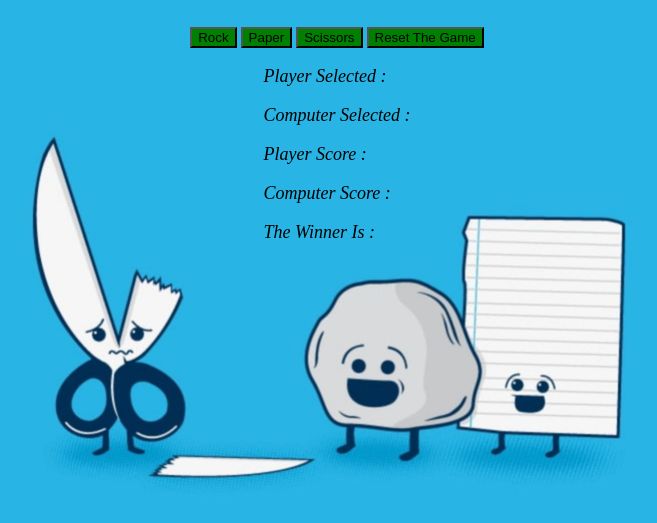
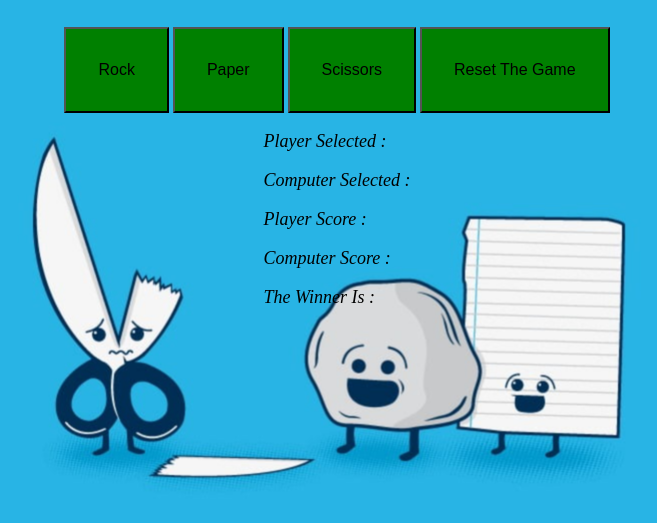
Before and after one commit to Rkhan2026/Rock-Paper-Scissors, a plain HTML site: page index.html in a window 1280 px wide. Shown: the part 93-616 px from the top of the page, without its empty margins (303-960 px from the left). Drawn offline with Linux system fonts and the light colour scheme.

Commit message:
added the removed inline css here as external css

```diff
--- a/style.css
+++ b/style.css
@@ -13,6 +13,9 @@ h1 {
 
 .button {
     background-color: green;
+    padding: 32px;
+    text-align: center;
+    font-size: 16px;
 }
 
 .result {
```
